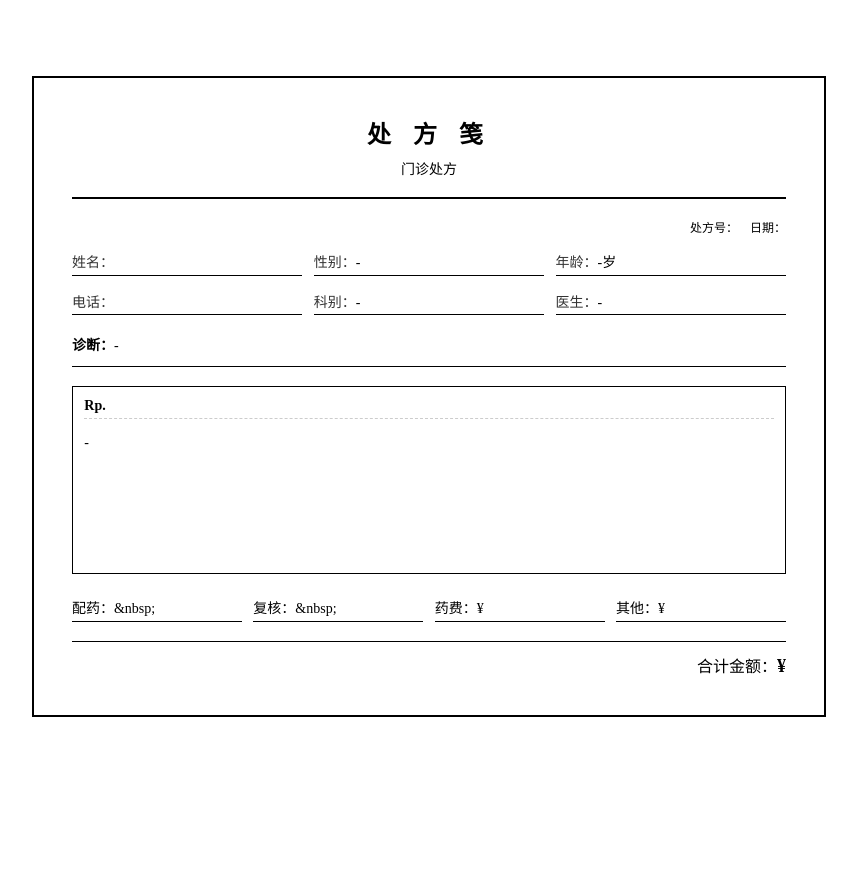
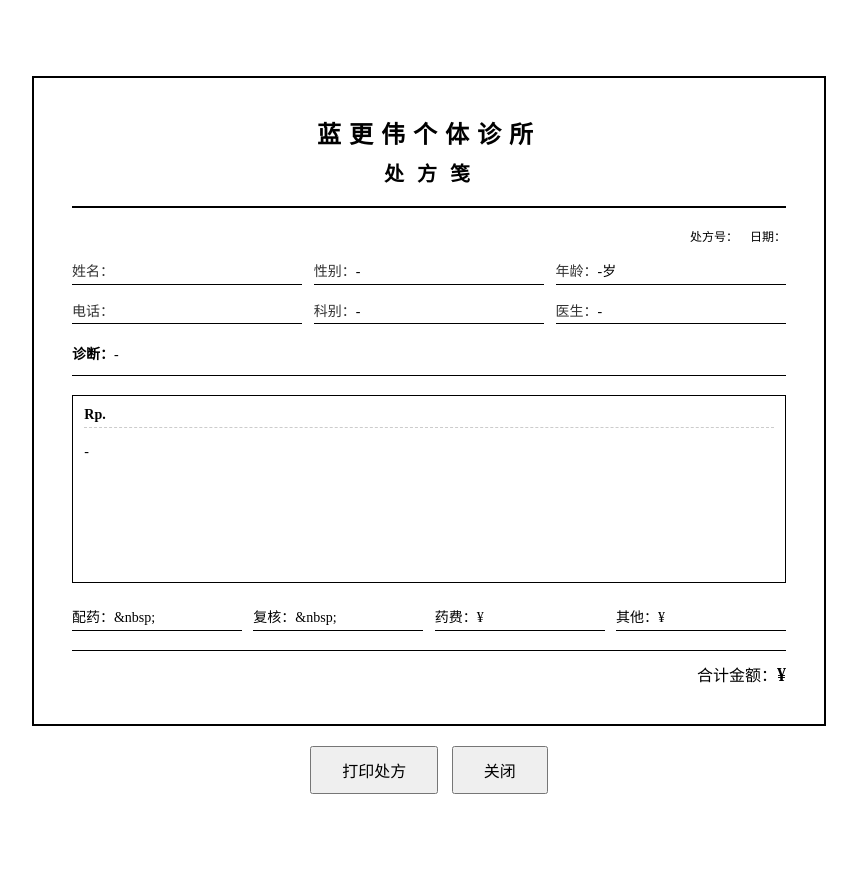
Before and after one commit to Hsin-Lan/clinic_is, a Flask app: template templates/prescriptions/print.html in a window 1280 px wide. Shown: the whole page, without its empty margins (211-1068 px from the left). Before the commit the page ends 717 px from the top, so only its background shows below. Run offline with Flask 3, Linux system fonts and the light colour scheme; the template is opened without the code that fills it, so the values that code supplies are empty.

Commit message:
ft: 添加打印按钮

```diff
--- a/templates/prescriptions/print.html
+++ b/templates/prescriptions/print.html
@@ -100,14 +100,14 @@
             font-weight: bold;
             font-size: 18px;
         }
-        .no-print {
-            display: none !important;
-        }
         @media print {
             body { padding: 0; }
             .prescription-paper {
                 border: 2px solid #000;
                 padding: 10mm;
+            }
+            .no-print {
+                display: none !important;
             }
         }
     </style>
@@ -115,8 +115,8 @@
 <body>
     <div class="prescription-paper">
         <div class="header">
-            <h1>处 方 笺</h1>
-            <div class="subtitle">门诊处方</div>
+            <h1>蓝更伟个体诊所</h1>
+            <div class="subtitle" style="font-size: 20px; font-weight: bold; letter-spacing: 4px;">处 方 笺</div>
         </div>
 
         <div class="rx-number">
```
